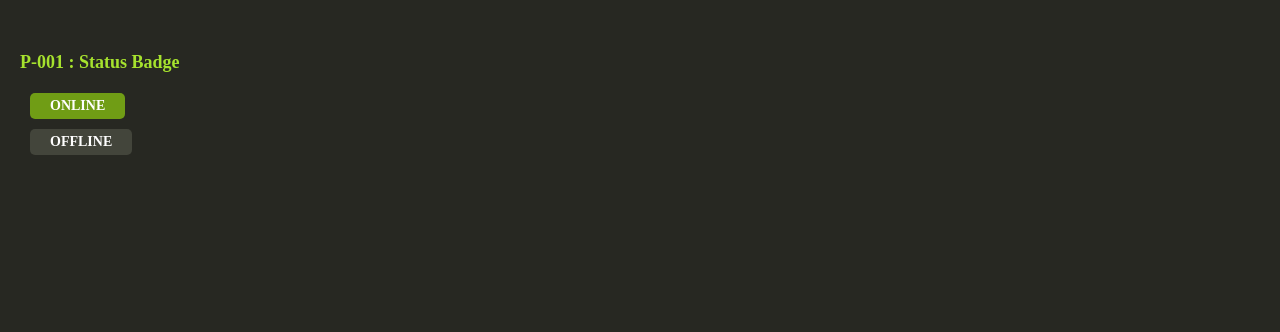
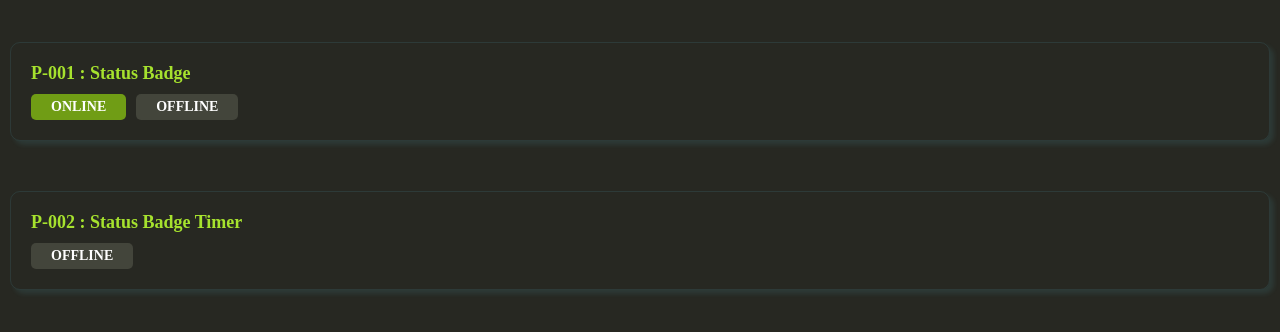
Before and after one commit to Code-Dojo-Labs/curso-webcomponents, a website built with Vite: page index.html in a window 1280 px wide. Built offline with nearby package versions, Linux system fonts and the light colour scheme.

Commit message:
feat(app): webcomponent status-badge con life cycles
fix #22

```diff
--- a/index.html
+++ b/index.html
@@ -15,6 +15,12 @@
                 <status-badge></status-badge>
             </div>
         </div>
+        <div>
+            <h1>P-002 : Status Badge Timer</h1>
+            <div>
+                <status-badge-timer seconds="2.5"></status-badge-timer>
+            </div>
+        </div>
     </main>
     <!-- Invocador principal de webcomponents -->
     <script type="module" src="./src/index.js"></script>
--- /dev/null
+++ b/src/components/P-002/index.js
@@ -0,0 +1,63 @@
+class StatusBadgeTimer extends HTMLElement {
+    #timer;
+
+    constructor() {
+        super();
+        this.#timer = null;
+    }
+
+    connectedCallback() {
+        this.render();
+        this.#startTimer();
+    }
+
+    // Limpia el temporizador cuando el componente se desconecta del DOM
+    disconnectedCallback() {
+        if (this.#timer) {
+            clearInterval(this.#timer);
+            this.#timer = null;
+        }
+    }
+
+    // Listado de atributos del componente
+    static get observedAttributes() {
+        return ["state", "seconds"];
+    }
+
+    // Tomamos acción cuando alguno de los atributos observados cambia
+    attributeChangedCallback(name, oldValue, newValue) {
+        if (oldValue !== newValue) {
+            console.log(`Attribute ${name} changed from ${oldValue} to ${newValue}`);
+            if (name === "state") this.render();
+        }
+    }
+
+    // Renderiza el componente
+    render() {
+        // Buscamos si existe el atributo state para este caso utlizamos un atributto booleano
+        const STATE = this.hasAttribute("state") || false;
+        // Generamos el template HTML del componente
+        this.innerHTML = `
+            <span class="badge badge-${STATE ? "active" : "offline"}">
+                ${STATE ? "Online" : "Offline"}
+            </span>
+        `;
+    }
+
+    // Inicia el temporizador que alterna el estado del badge cada cierto número de segundos
+    #startTimer() {
+        const SECONDS = this.getAttribute("seconds") || 1;
+        this.#timer = setInterval(
+            () => {
+                const GET_ATTRIBUTES = this.hasAttribute("state") || false;
+
+                if (!GET_ATTRIBUTES) this.setAttribute("state", "");
+                else this.removeAttribute("state");
+            },
+            parseInt(SECONDS, 10) * 1000,
+        );
+    }
+}
+
+// Definición del custom element "status-badge-timer"
+window.customElements.define("status-badge-timer", StatusBadgeTimer);
--- a/src/index.js
+++ b/src/index.js
@@ -1 +1,2 @@
 import "./components/P-001/index.js";
+import "./components/P-002/index.js";
--- a/src/styles/global.css
+++ b/src/styles/global.css
@@ -11,7 +11,7 @@ body {
 main {
     display: flex;
     flex-direction: column;
-    gap: 20px;
+    gap: 50px;
     max-width: 1440px;
     width: 100%;
     padding: 10px;
@@ -22,14 +22,20 @@ main {
     }
 }
 
-main div {
+main > div {
+    border-radius: 10px;
+    border: 1px solid rgb(102, 217, 239, 0.1);
     display: flex;
     justify-content: center;
-    padding: 10px;
+    padding: 20px;
     flex-direction: column;
+    box-shadow: 4px 4px 5px rgba(102, 217, 239, 0.1);
+}
+main > div:hover {
+    background-color: rgba(102, 217, 239, 0.1);
 }
 
-main div h1 {
+main div > h1 {
     width: 100%;
     padding-bottom: 10px;
     font-size: 18px;
```
Also changed, not shown: README.md, src/components/P-002/README.md (added).
